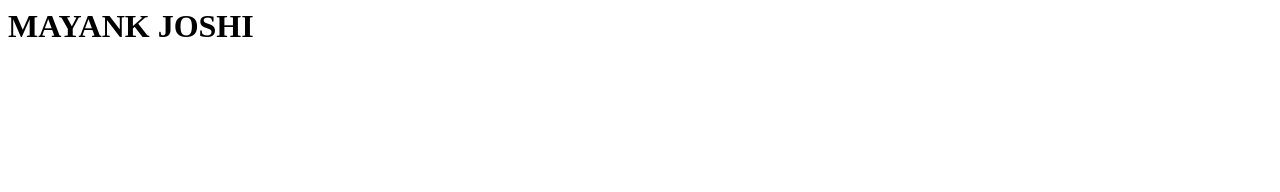
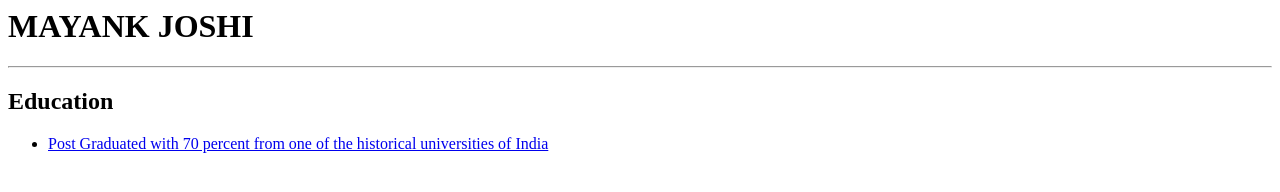
Before and after one commit to mayankjoshi40/Capstone-Project-1, a plain HTML site: page index.html in a window 1280 px wide. Drawn offline with Linux system fonts and the light colour scheme.

Commit message:
index.html

```diff
--- a/index.html
+++ b/index.html
@@ -1,3 +1,10 @@
 <!DOCTYPE=HTML>
 <title>Mayank Joshi</title>
 <h1>MAYANK JOSHI</h1>
+<hr/>
+<h2>Education</h2>
+<ul>
+  <li>
+    <a href="https://www.gkv.ac.in/">Post Graduated with 70 percent from one of the historical universities of India</a>
+  </li>
+</ul>
```
